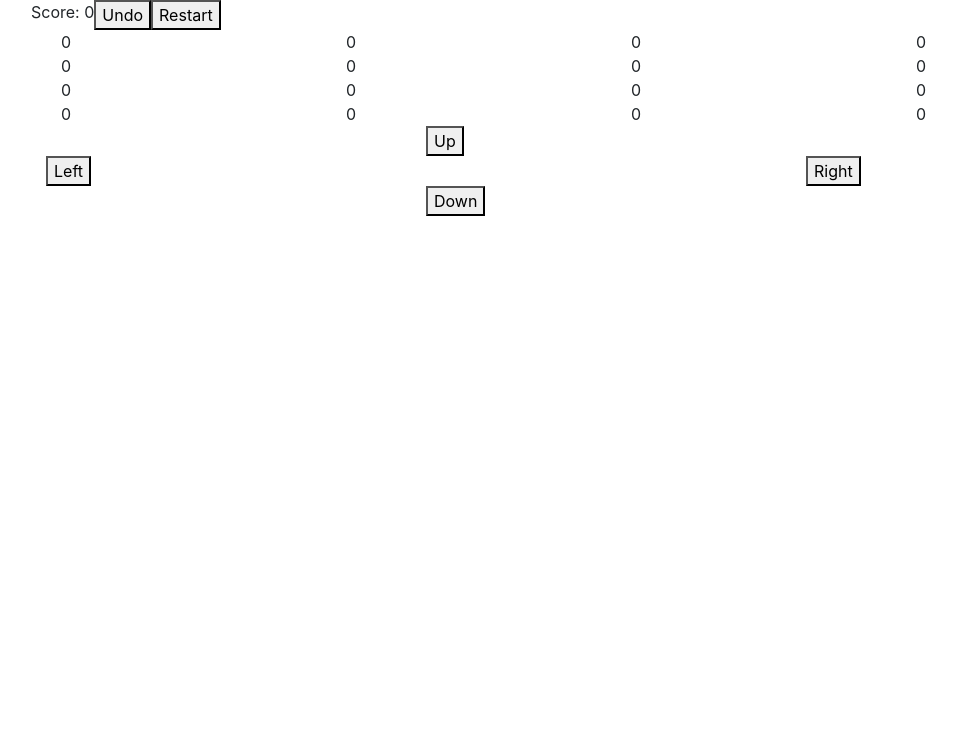
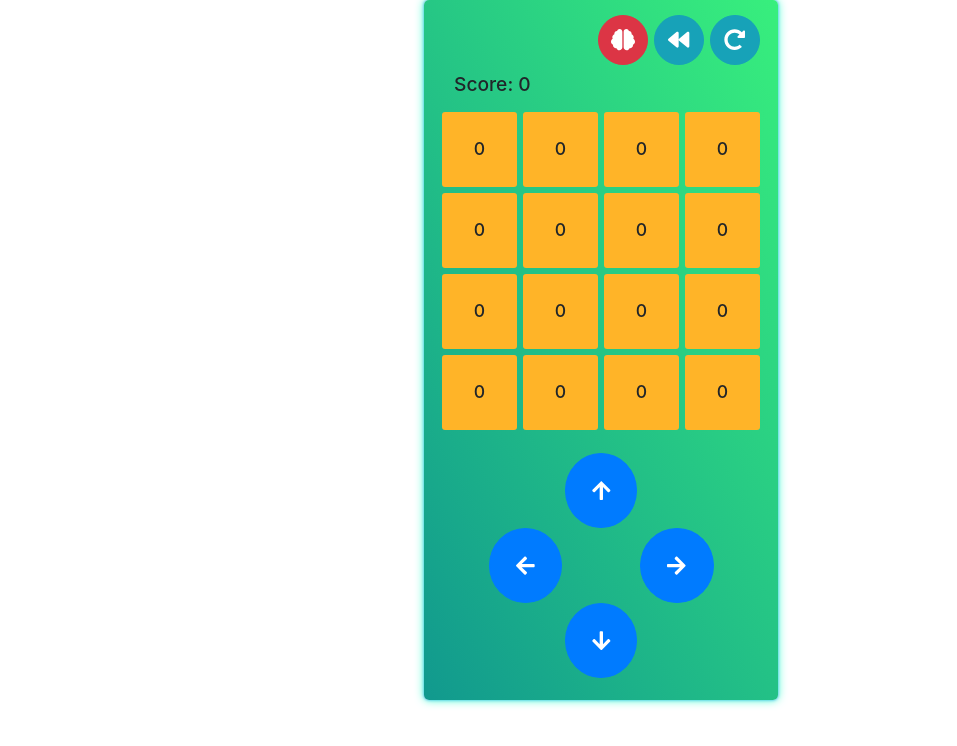
Before and after one commit to DanWhite90/solver2048, a React (Create React App) app: page / in a window 1280 px wide. Shown: the top 746 px of the page, without its empty margins (39-996 px from the left). Built offline with nearby package versions, Linux system fonts and the light colour scheme.

Commit message:
add temporary styles first attempt

```diff
--- a/package.json
+++ b/package.json
@@ -3,6 +3,9 @@
   "version": "0.1.0",
   "private": true,
   "dependencies": {
+    "@fortawesome/fontawesome-svg-core": "^1.2.28",
+    "@fortawesome/free-solid-svg-icons": "^5.13.0",
+    "@fortawesome/react-fontawesome": "^0.1.9",
     "@testing-library/jest-dom": "^4.2.4",
     "@testing-library/react": "^9.5.0",
     "@testing-library/user-event": "^7.2.1",
--- a/src/components/game/GameControls.js
+++ b/src/components/game/GameControls.js
@@ -1,22 +1,24 @@
 import React from "react";
-import {Container, Row, Col} from "react-bootstrap";
+import {Container, Row, Col, Button} from "react-bootstrap";
+import {FontAwesomeIcon} from '@fortawesome/react-fontawesome';
+import {faArrowUp, faArrowLeft, faArrowRight, faArrowDown} from '@fortawesome/free-solid-svg-icons';
 
 const GameControls = () => {
   return (
-    <Container>
+    <Container className="controls">
       <Row>
         <Col></Col>
-        <Col><button>Up</button></Col>
+        <Col as={Button} variant="primary" className="rounded-circle"><FontAwesomeIcon icon={faArrowUp} size="lg"/></Col>
         <Col></Col>
       </Row>
       <Row>
-        <Col><button>Left</button></Col>
+        <Col as={Button} variant="primary" className="rounded-circle"><FontAwesomeIcon icon={faArrowLeft} size="lg"/></Col>
         <Col></Col>
-        <Col><button>Right</button></Col>
+        <Col as={Button} variant="primary" className="rounded-circle"><FontAwesomeIcon icon={faArrowRight} size="lg"/></Col>
       </Row>
       <Row>
         <Col></Col>
-        <Col><button>Down</button></Col>
+        <Col as={Button} variant="primary" className="rounded-circle"><FontAwesomeIcon icon={faArrowDown} size="lg"/></Col>
         <Col></Col>
       </Row>
     </Container>
--- a/src/components/game/GameGrid.js
+++ b/src/components/game/GameGrid.js
@@ -10,12 +10,18 @@ const GameGrid = props => {
     const grid = new Array(n).fill(new Array(m).fill(0));
     return grid.map((row, i) => {
       return (
-        <Row key={i}>
+        <Row
+          key={i}
+          className="justify-content-center"
+        >
           {row.map((col, j) => {
             return (
-              <Col key={j}>
-                <Tile value={col} position={{x: i, y: j}} />
-              </Col>
+              <Col
+                as={Tile}
+                key={j}
+                value={col}
+                position={{x: i, y: j}}
+              />
             );
           })}
         </Row>
@@ -24,7 +30,7 @@ const GameGrid = props => {
   }
 
   return (
-    <Container>
+    <Container className="grid">
       {renderGrid(props.n || GAME_GRID_SIZE_X, props.m || GAME_GRID_SIZE_Y)}
     </Container>
   );
--- a/src/components/game/GameHeader.js
+++ b/src/components/game/GameHeader.js
@@ -1,13 +1,24 @@
 import React from "react";
-import {Container, Row} from "react-bootstrap";
+import {Container, Row, Col, Button} from "react-bootstrap";
+import {FontAwesomeIcon} from '@fortawesome/react-fontawesome';
+import {faRedoAlt, faBackward, faBrain} from '@fortawesome/free-solid-svg-icons';
 
 const GameHeader = () => {
   return (
-    <Container>
+    <Container className="header">
+      <Row className="justify-content-end">
+          <Button className="rounded-circle" variant="danger">
+            <FontAwesomeIcon icon={faBrain} size="lg" />
+          </Button>
+          <Button className="rounded-circle" variant="info">
+            <FontAwesomeIcon icon={faBackward} size="lg" />
+          </Button>
+          <Button className="rounded-circle" variant="info">
+            <FontAwesomeIcon icon={faRedoAlt} size="lg" />
+          </Button>
+      </Row>
       <Row>
-        <div>Score: 0</div>
-        <button>Undo</button>
-        <button>Restart</button>
+        <Col>Score: 0</Col>
       </Row>
     </Container>
   );
--- a/src/components/game/GameWrapper.js
+++ b/src/components/game/GameWrapper.js
@@ -1,4 +1,5 @@
 import React from "react";
+import {Container} from "react-bootstrap";
 
 import GameHeader from "./GameHeader";
 import GameGrid from "./GameGrid";
@@ -6,11 +7,11 @@ import GameControls from "./GameControls";
 
 const GameWrapper = () => {
   return (
-    <>
+    <Container fluid className="wrapper">
       <GameHeader />
       <GameGrid />
       <GameControls />
-    </>
+    </Container>
   );
 }
 
--- a/src/components/game/Tile.js
+++ b/src/components/game/Tile.js
@@ -4,7 +4,7 @@ import {Container} from "react-bootstrap";
 
 const Tile = props => {
   return (
-    <Container className="tile">{props.value}</Container>
+    <div className="tile"><div>{props.value}</div></div>
   );
 }
 
--- a/src/styles.css
+++ b/src/styles.css
@@ -1,3 +1,99 @@
+* {
+  margin: 0;
+  padding: 0;
+}
+
+:root {
+  --tile-size: calc(16vw - var(--tile-margin)*4);
+  --tile-min-size: 50px;
+  --tile-max-size: calc(var(--tile-min-size)*1.5);
+  --tile-margin: 3px;
+
+  --tile-div-padding: calc(0.4*var(--tile-size));
+  --tile-line-height: calc(0.2*var(--tile-size));
+
+  --control-size: 10vw;
+  --control-min-size: 50px;
+  --control-max-size: calc(var(--control-min-size)*1.5);
+
+  --wrapper-padding: 15px;
+  --wrapper-max-width: calc(var(--tile-max-size)*4 + 8*var(--tile-margin) + 2*var(--wrapper-padding));
+  --wrapper-gradient: 240deg;
+}
+
+/* Overrides */
+
+/* My styles */
+
+.wrapper {
+  /* margin-top: 30px; */
+  max-width: var(--wrapper-max-width);
+  padding: var(--wrapper-padding);
+  border-radius: 5px;
+  background: #11998e;  /* fallback for old browsers */
+  background: -webkit-linear-gradient(var(--wrapper-gradient), #38ef7d, #11998e);  /* Chrome 10-25, Safari 5.1-6 */
+  background: linear-gradient(var(--wrapper-gradient), #38ef7d, #11998e); /* W3C, IE 10+/ Edge, Firefox 16+, Chrome 26+, Opera 12+, Safari 7+ */
+  box-shadow: rgb(54, 255, 205) 0 0 10px, rgb(59, 120, 250) 0 0 3px;
+  height: 100vh;
+  max-height: 700px;
+}
+
+.header {
+  font-size: 1.2rem;
+  font-weight: 500;
+}
+
+.header button {
+  height: 50px;
+  width: 50px;
+  margin: auto 3px;
+}
+
+.header .row:nth-child(2) {
+  margin-top: 5px;
+}
+
+.grid {
+  margin-top: 10px;
+  margin-bottom: 20px;
+  border-radius: 3px;
+}
+
 .tile {
+  background-color: rgb(255, 180, 40);
+  width: var(--tile-size);
+  height: var(--tile-size);
+  max-width: var(--tile-max-size);
+  max-height: var(--tile-max-size);
+  min-width: var(--tile-min-size);
+  min-height: var(--tile-min-size);
+  margin: var(--tile-margin);
+  text-align: center;
+  vertical-align: middle;
+  border-radius: 3px;
+  overflow: hidden;
+  display: flex;
+  align-items: center;
+  justify-content: center;
+  font-weight: 500;
+  font-size: 1.1rem;
+}
 
+.controls {
+  width: calc(var(--control-size)*3);
+  min-width: calc(var(--control-min-size)*3);
+  max-width: calc(var(--control-max-size)*3);
+  /* visibility: hidden;
+  position: absolute; */
 }
+
+.controls .col{
+  height: var(--control-size);
+  min-height: var(--control-min-size);
+  max-height: var(--control-max-size);
+}
+
+/* svg {
+  width: 100%;
+  height: 100%;
+} */
```
Also changed, not shown: 2 other files (tests, documents, lock files or other folders).
